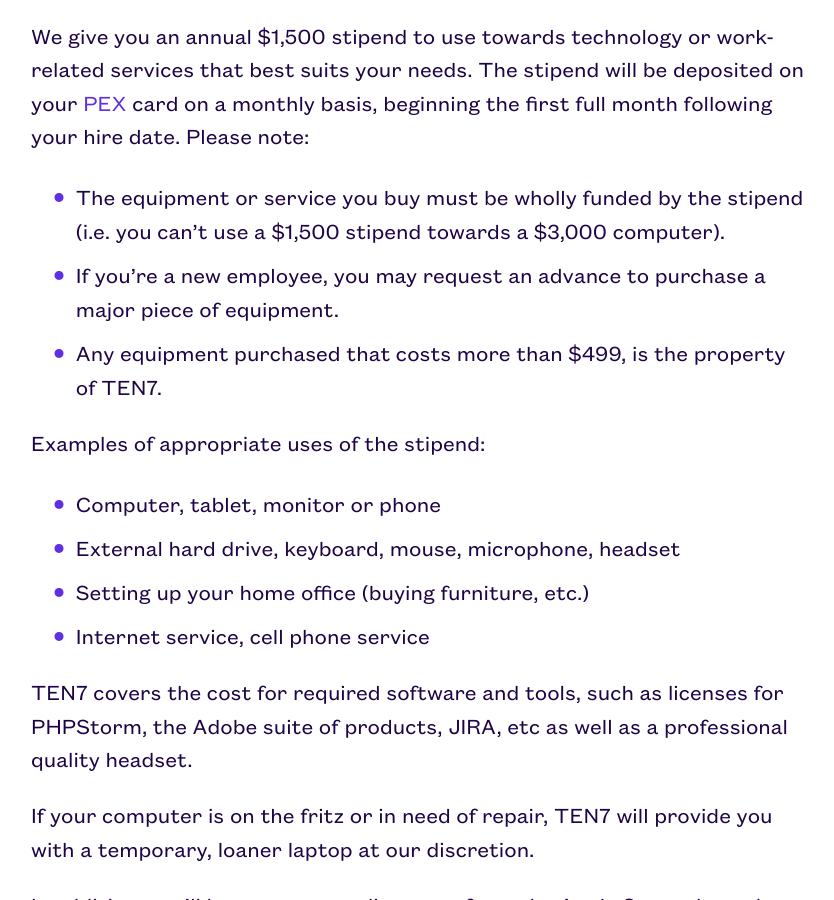
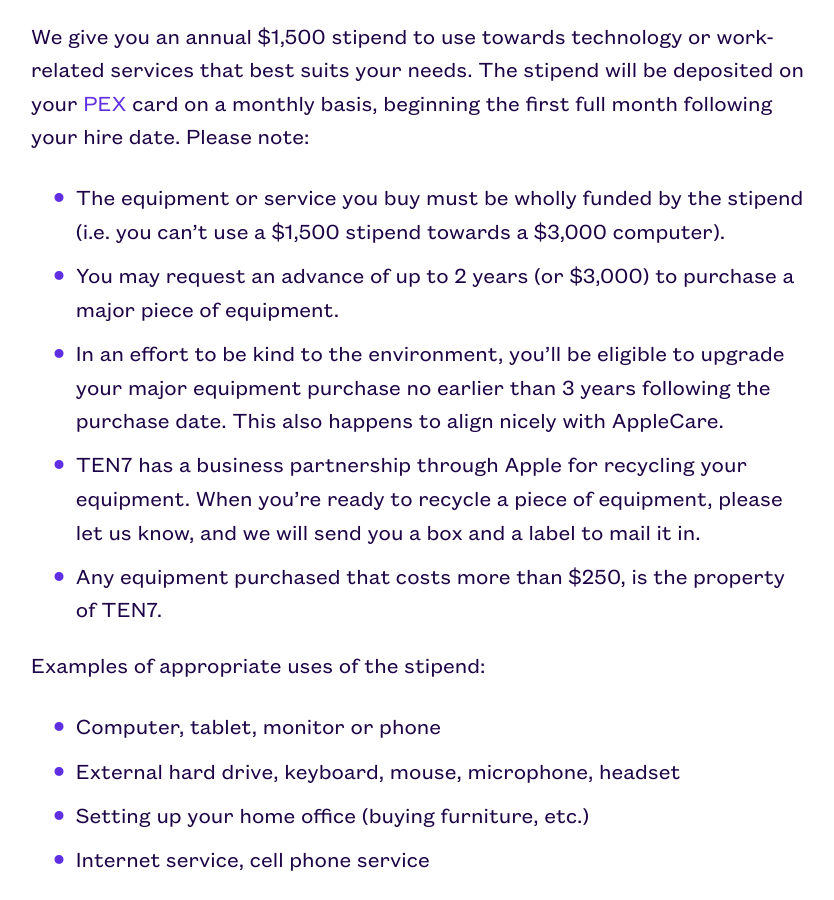
Before and after one commit to ten7/handbook.ten7.com, a Jekyll site: the page built from _pages/04_ourbenefits.md, in a window 1280 px wide and 900 px high, scrolled down 2820 px. Shown: the whole window, without its empty margins (221-1055 px from the left). Built offline with Jekyll 4.4.1, drawn with Linux system fonts in a browser that asks for light colours.

Commit message:
Equipment policy changes
Added:
Length of time for which you can request an advance
Recycling info
Upgrade policy

Changed:
More than $250 belongs to TEN7

```diff
--- a/_pages/04_ourbenefits.md
+++ b/_pages/04_ourbenefits.md
@@ -61,8 +61,10 @@ As a distributed agency, we know how important it is to have reliable technology
 We give you an annual $1,500 stipend to use towards technology or work-related services that best suits your needs. The stipend will be deposited on your [PEX](https://www.pexcard.com/) card on a monthly basis, beginning the first full month following your hire date. Please note:
 
 * The equipment or service you buy must be wholly funded by the stipend (i.e. you can’t use a $1,500 stipend towards a $3,000 computer).
-* If you’re a new employee, you may request an advance to purchase a major piece of equipment.
-* Any equipment purchased that costs more than $499, is the property of TEN7.
+* You may request an advance of up to 2 years (or $3,000) to purchase a major piece of equipment.
+* In an effort to be kind to the environment, you'll be eligible to upgrade your major equipment purchase no earlier than 3 years following the purchase date. This also happens to align nicely with AppleCare.
+* TEN7 has a business partnership through Apple for recycling your equipment. When you're ready to recycle a piece of equipment, please let us know, and we will send you a box and a label to mail it in.
+* Any equipment purchased that costs more than $250, is the property of TEN7.
 
 Examples of appropriate uses of the stipend:
 
```
